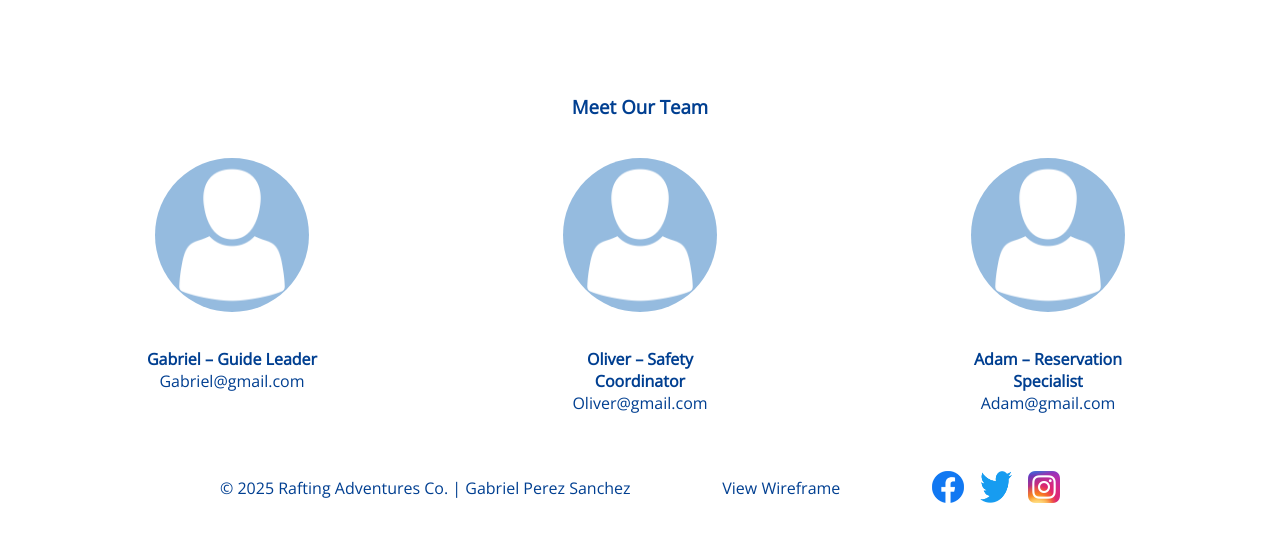
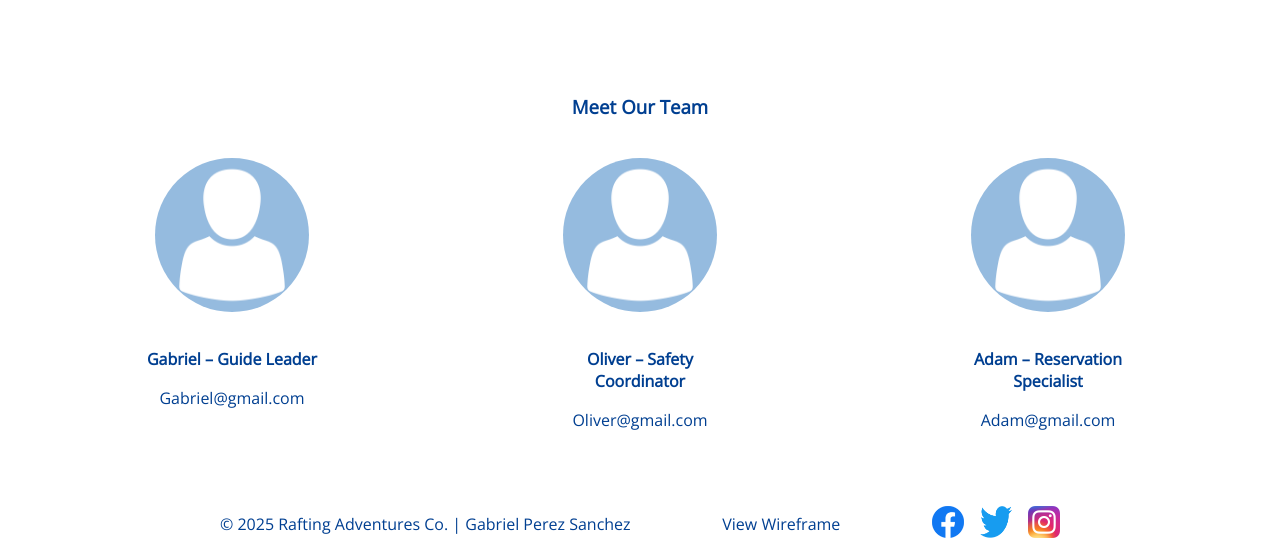
Before and after one commit to kalelps/wdd130, a plain HTML site: page wwr/contact.html in a window 1280 px wide. Shown: the part 1227-1786 px from the top of the page. Before the commit the page ends 1751 px from the top, so only its background shows below. Drawn offline with nearby package versions, Linux system fonts and the light colour scheme.

Commit message:
Add files via upload

```diff
--- a/wwr/contact.html
+++ b/wwr/contact.html
@@ -67,7 +67,6 @@
           src="https://www.google.com/maps/embed?pb=!1m18!1m12!1m3!1d410.1890393506975!2d-76.99939872427323!3d-12.0161120268823!2m3!1f0!2f0!3f0!3m2!1i1024!2i768!4f13.1!3m3!1m2!1s0x9105c5f67a769483%3A0x2f4454e4c0b4bfa8!2sMall%20Aventura%20SJL!5e0!3m2!1ses!2spe!4v1754103673639!5m2!1ses!2spe"
           width="890"
           height="500"
-          style="border:0;"
           allowfullscreen=""
           loading="lazy"
           referrerpolicy="no-referrer-when-downgrade">
@@ -82,17 +81,17 @@
         <figure class="profile">
           <img src="images/avatartemplate.webp" alt="Gabriel – Guide Leader">
           <figcaption>Gabriel – Guide Leader</figcaption>
-          <td>Gabriel@gmail.com</td>
+          <p>Gabriel@gmail.com</p>
         </figure>
         <figure class="profile">
           <img src="images/avatartemplate.webp" alt="Oliver – Safety Coordinator">
           <figcaption>Oliver – Safety Coordinator</figcaption>
-          <td>Oliver@gmail.com</td>
+          <p>Oliver@gmail.com</p>
         </figure>
         <figure class="profile">
           <img src="images/avatartemplate.webp" alt="Adam – Reservation Specialist">
           <figcaption>Adam – Reservation Specialist</figcaption>
-          <td>Adam@gmail.com</td>
+          <p>Adam@gmail.com</p>
         </figure>
       </div>
     </section>
--- a/wwr/styles/rafting.css
+++ b/wwr/styles/rafting.css
@@ -316,6 +316,6 @@ footer nav.socialmedia a img {
   color: var(--accent1-color);
 }
 
-.employee-row td {
+.employee-row p {
   padding: 1rem;
 }
```
